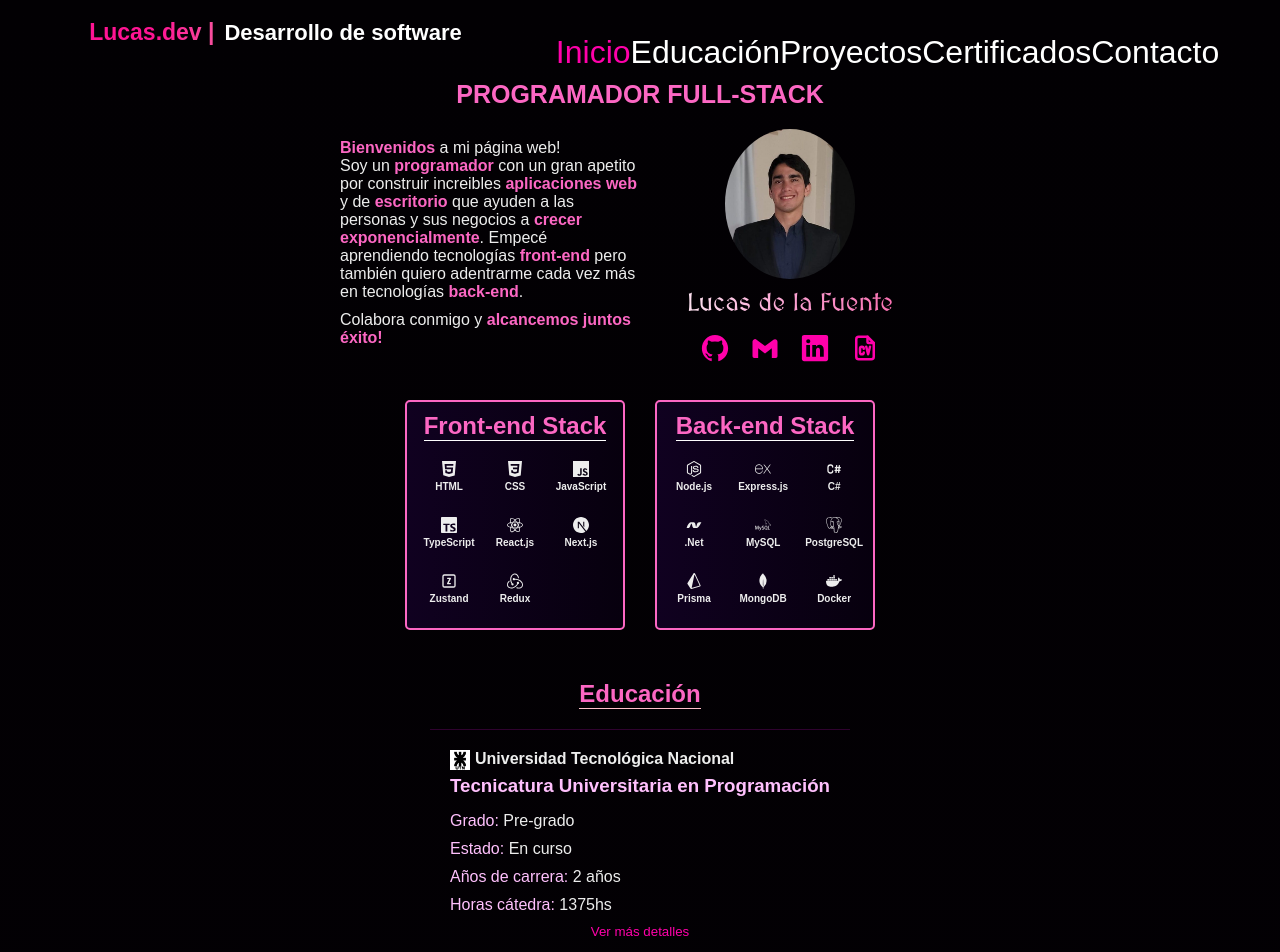
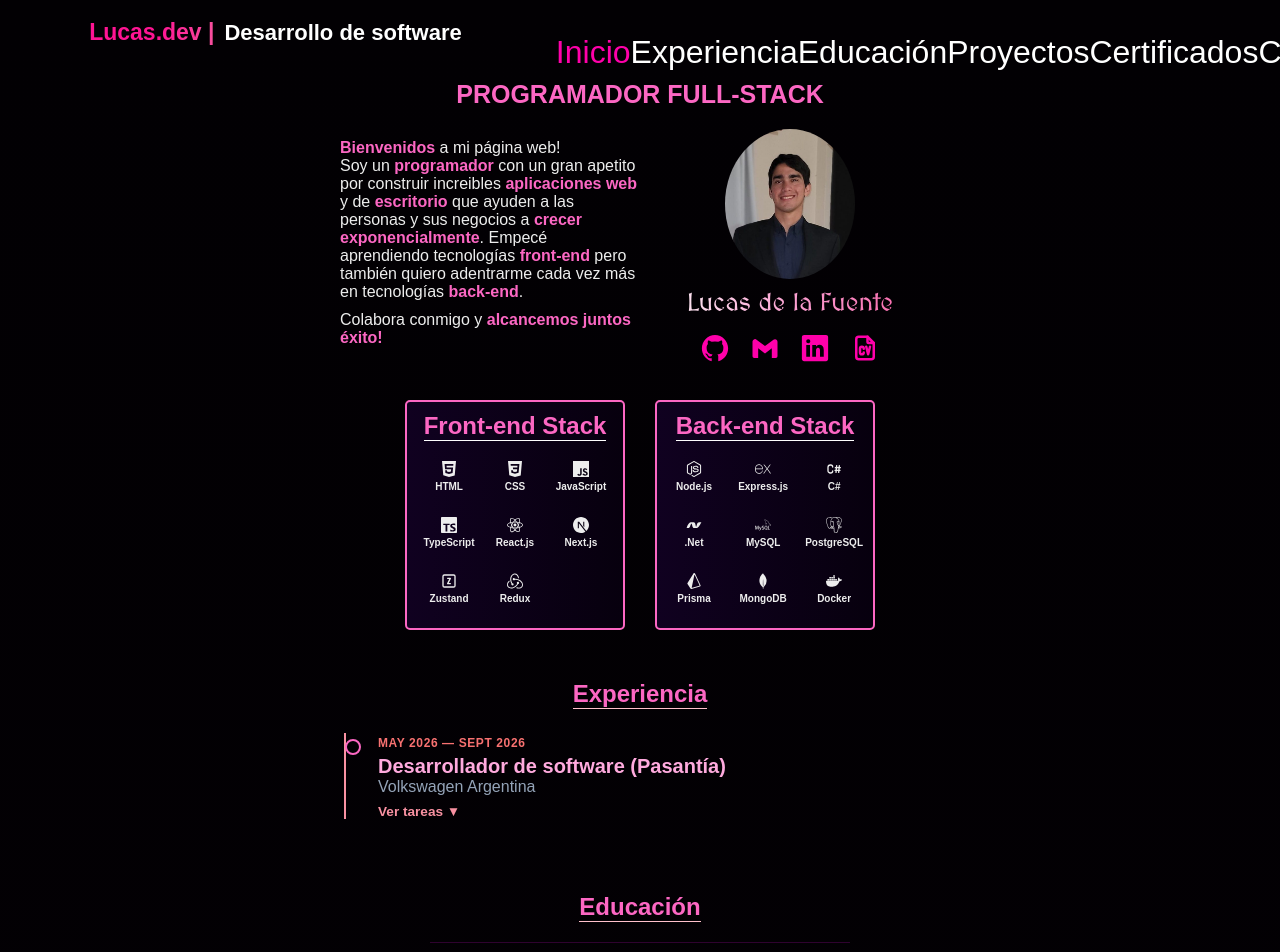
Before and after one commit to Lucano17/lucas.dev-page, a Next.js app: page / in a window 1280 px wide. Shown: the top 952 px of the page. Built offline with nearby package versions, Linux system fonts and the light colour scheme; a web font is replaced by a local one.

Commit message:
Feat: Experience page + experience data

```diff
--- a/src/app/page.tsx
+++ b/src/app/page.tsx
@@ -4,11 +4,13 @@ import { Projects } from "@/screens/Projects";
 import { Contact } from "@/screens/Contact";
 import { Certificates } from "@/screens/Certificates";
 import { Education } from "@/screens/Education";
+import { Experience } from "@/screens/Experience";
 
 export default function Home() {
   return (
     <div className={styles.container}>
       <HomePage/>
+      <Experience/>
       <Education/>
       <Projects/>
       <Certificates/>
--- /dev/null
+++ b/src/components/experience/TimeLine.module.css
@@ -0,0 +1,86 @@
+.timelineContainer {
+  max-width: 42rem;
+  min-width: 42rem;
+  margin: 0 auto;
+  padding: 1.5rem;
+  color: #ffffff;
+}
+
+/* La línea vertical izquierda */
+.timelineAxis {
+  position: relative;
+  border-left: 2px solid rgb(249, 145, 162);
+  display: flex;
+  flex-direction: column-reverse;
+  gap: 3rem;
+  padding-left: 2rem;
+  margin-left: 1rem;
+}
+
+/* Contenedor de cada experiencia */
+.timelineItem {
+  position: relative;
+}
+
+/* El círculo indicador */
+.circle {
+  position: absolute;
+  /* Calcula la mitad del grosor de la línea + el padding-left para centrarse */
+  left: calc(-2rem - 1px);
+  top: 0.35rem; /* Alinea el círculo a la altura de la primera línea de texto */
+  width: 1rem;
+  height: 1rem;
+  border-radius: 50%;
+  border: 2px solid rgb(252, 103, 195);
+  transition: background-color 0.3s ease;
+}
+
+.timelineItem:hover .circle {
+  background-color: rgb(252, 103, 195);
+}
+
+.date {
+  font-size: 0.75rem;
+  font-weight: 600;
+  text-transform: uppercase;
+  letter-spacing: 0.05em;
+  color: #f87171;
+}
+
+.position {
+  font-size: 1.25rem;
+  font-weight: 700;
+  color: rgb(255, 170, 222);
+  margin: 0.25rem 0 0 0;
+}
+
+.company {
+  font-size: 1rem;
+  font-weight: 500;
+  color: #94a3b8;
+  margin: 0;
+}
+
+.description {
+  margin-top: 0.5rem;
+  font-size: 0.875rem;
+  color: #cbd5e1;
+  line-height: 1.6;
+}
+
+.toggleButton {
+  background: none;
+  border: none;
+  color: rgb(249, 145, 162);
+  font-size: 0.85rem;
+  font-weight: 600;
+  cursor: pointer;
+  padding: 0;
+  margin-top: 0.5rem;
+  display: block;
+  transition: color 0.2s ease;
+}
+
+.toggleButton:hover {
+  color: rgb(248, 107, 166);
+}
--- /dev/null
+++ b/src/components/experience/TimeLine.tsx
@@ -0,0 +1,83 @@
+"use client"; // Asegúrate de incluir esto si estás en la App Router de Next.js
+
+import React, { useState } from "react";
+import styles from "./TimeLine.module.css";
+import { Experience } from "@/interfaces/experience.interface";
+
+type Props = {
+  experiences: Experience[];
+};
+
+export const TimeLine = ({ experiences }: Props) => {
+  // Guardamos el ID del trabajo que está abierto. Si es null, todos están cerrados.
+  const [activeJobId, setActiveJobId] = useState<string | null>(null);
+
+  // Corrección del sort: (a, b) => a.initDate - b.initDate
+  const sortedExperiences = [...experiences].sort(
+    (a, b) => new Date(a.initDate).getTime() - new Date(b.initDate).getTime(),
+  );
+
+  const toggleTasks = (id: string) => {
+    // Si haces clic en el que ya está abierto, lo cierra (null). Si no, abre el nuevo.
+    setActiveJobId((currentId) => (currentId === id ? null : id));
+  };
+
+  return (
+    <div className={styles.timelineContainer}>
+      <div className={styles.timelineAxis}>
+        {sortedExperiences.map((job) => {
+          const startDate = new Date(job.initDate).toLocaleDateString("es-ES", {
+            year: "numeric",
+            month: "short",
+          });
+
+          const endDate = job.endDate
+            ? new Date(job.endDate).toLocaleDateString("es-ES", {
+                year: "numeric",
+                month: "short",
+              })
+            : "Actualidad";
+
+          // Comprobamos si este trabajo en específico debe mostrar sus tareas
+          const isOpen = activeJobId === job.id;
+
+          return (
+            <div key={job.id} className={styles.timelineItem}>
+              <div className={styles.circle} />
+
+              <div>
+                <span className={styles.date}>
+                  {startDate} — {endDate}
+                </span>
+                <h3 className={styles.position}>{job.position}</h3>
+                <h4 className={styles.company}>{job.company}</h4>
+
+                {/* Botón para desplegar/replegar */}
+                <button
+                  onClick={() => toggleTasks(job.id)}
+                  className={styles.toggleButton}
+                >
+                  {isOpen ? "Ocultar tareas ▲" : "Ver tareas ▼"}
+                </button>
+                {isOpen && (
+                  <div
+                    className={`${styles.tasksContainer} ${isOpen ? styles.open : ""}`}
+                  >
+                    <ul className={styles.tasks}>
+                      {job.tasks.map((element, index) => (
+                        <div key={index}>
+                          <li >{element}</li>
+                          <br />
+                        </div>
+                      ))}
+                    </ul>
+                  </div>
+                )}
+              </div>
+            </div>
+          );
+        })}
+      </div>
+    </div>
+  );
+};
--- a/src/components/ui/navbar/NavBar.tsx
+++ b/src/components/ui/navbar/NavBar.tsx
@@ -16,10 +16,11 @@ export const NavBar = () => {
   const links = useMemo(
     () => [
       { id: 1, link: "Home", navName: "Inicio" },
-      { id: 2, link: "Education", navName: "Educación" },
-      { id: 3, link: "Projects", navName: "Proyectos" },
-      { id: 4, link: "Certificates", navName: "Certificados" },
-      { id: 5, link: "Contact", navName: "Contacto" },
+      { id: 2, link: "Experience", navName: "Experiencia" },
+      { id: 3, link: "Education", navName: "Educación" },
+      { id: 4, link: "Projects", navName: "Proyectos" },
+      { id: 5, link: "Certificates", navName: "Certificados" },
+      { id: 6, link: "Contact", navName: "Contacto" }
     ],
     []
   );
--- a/src/screens/Certificates.tsx
+++ b/src/screens/Certificates.tsx
@@ -8,7 +8,7 @@ const myCertificates = certificates.certificates
 export const Certificates = () => {
   return (
     <div id='Certificates' className={styles.container}>
-      <h2>Mis certificados</h2>
+      <h2>Certificados</h2>
       <div className={styles.certificatesGrid}>
           <CertificatessGrid certificates={myCertificates} />
       </div>
--- /dev/null
+++ b/src/screens/Experience.module.css
@@ -0,0 +1,12 @@
+.container {
+    display: flex;
+    flex-direction: column;
+    margin: auto;
+    margin-top: 50px;
+}
+
+.title {
+    color: rgb(252, 103, 195);
+    margin: auto;
+    border-bottom: 1px solid pink;
+}
--- /dev/null
+++ b/src/screens/Experience.tsx
@@ -0,0 +1,15 @@
+import React from "react";
+import { experience } from "@/seed/seed";
+import styles from "./Experience.module.css";
+import { TimeLine } from "@/components/experience/TimeLine";
+
+const myExperience = experience.experience;
+
+export const Experience = () => {
+  return (
+    <div id="Experience" className={styles.container}>
+      <h2 className={styles.title}>Experiencia</h2>
+      <TimeLine experiences={myExperience}/>
+    </div>
+  );
+};
--- a/src/screens/Projects.tsx
+++ b/src/screens/Projects.tsx
@@ -8,7 +8,7 @@ const myProjects = projects.projects
 export const Projects = () => {
   return (
     <div id='Projects' className={styles.container}>
-      <h2>Mis proyectos</h2>
+      <h2>Proyectos</h2>
       <div className={styles.projectsGrid}>
           <ProjectsGrid projects={myProjects} />
       </div>
--- a/src/seed/seed.ts
+++ b/src/seed/seed.ts
@@ -1,5 +1,6 @@
 import { Certificate } from "@/interfaces/certificates.interface";
 import { Education } from "@/interfaces/education.interface";
+import { Experience } from "@/interfaces/experience.interface";
 import { Project } from "@/interfaces/projects.interface";
 
 interface ProjectsData {
@@ -12,6 +13,10 @@ interface CertificatesData {
 
 interface EducationData {
     careers: Education[]
+}
+
+interface ExperienceData {
+    experience: Experience[]
 }
 
 export const education: EducationData = {
@@ -38,6 +43,23 @@ export const education: EducationData = {
             state: "En curso",
             startedAt: "11/08/2025"
         }]
+}
+
+export const experience: ExperienceData = {
+    experience: [
+        {
+            id: "1",
+            company: "Volkswagen Argentina",
+            position: "Desarrollador de software (Pasantía)",
+            initDate: new Date('2026-05-08'),
+            endDate: new Date('2026-09-01'),
+            location: "Buenos Aires, Argentina",
+            tasks: [
+                "Desarrollamos una aplicación web para la optimización del flujo de repuestos y herramientas de uno de los sectores de las fábricas de Volkswagen, a su vez creamos un gemelo digital 3D para que los operadores puedan ubicar los ítems que necesitan, y ver detalles importantes y críticos de los mismos, así como un Dashboard con información importante y avisos. El desarrollo de esta app fue hecho con Typescript, React.js, Three.js y Tauri.",
+                "Se trabajó de forma colaborativa y organizada con compañeros de equipo, dividiendonós tareas y teniendo encuentros semanales para poder enfocarnos y avanzar más eficazmente. Utilizamos la herramienta GitHub para manejar ramas y versiones del trabajo."
+            ]
+        }
+    ]
 }
 
 export const projects: ProjectsData = {
```
Also changed, not shown: src/interfaces/experience.interface.ts (added, +9 -0 lines), 1 other file (tests, documents, lock files or other folders).
